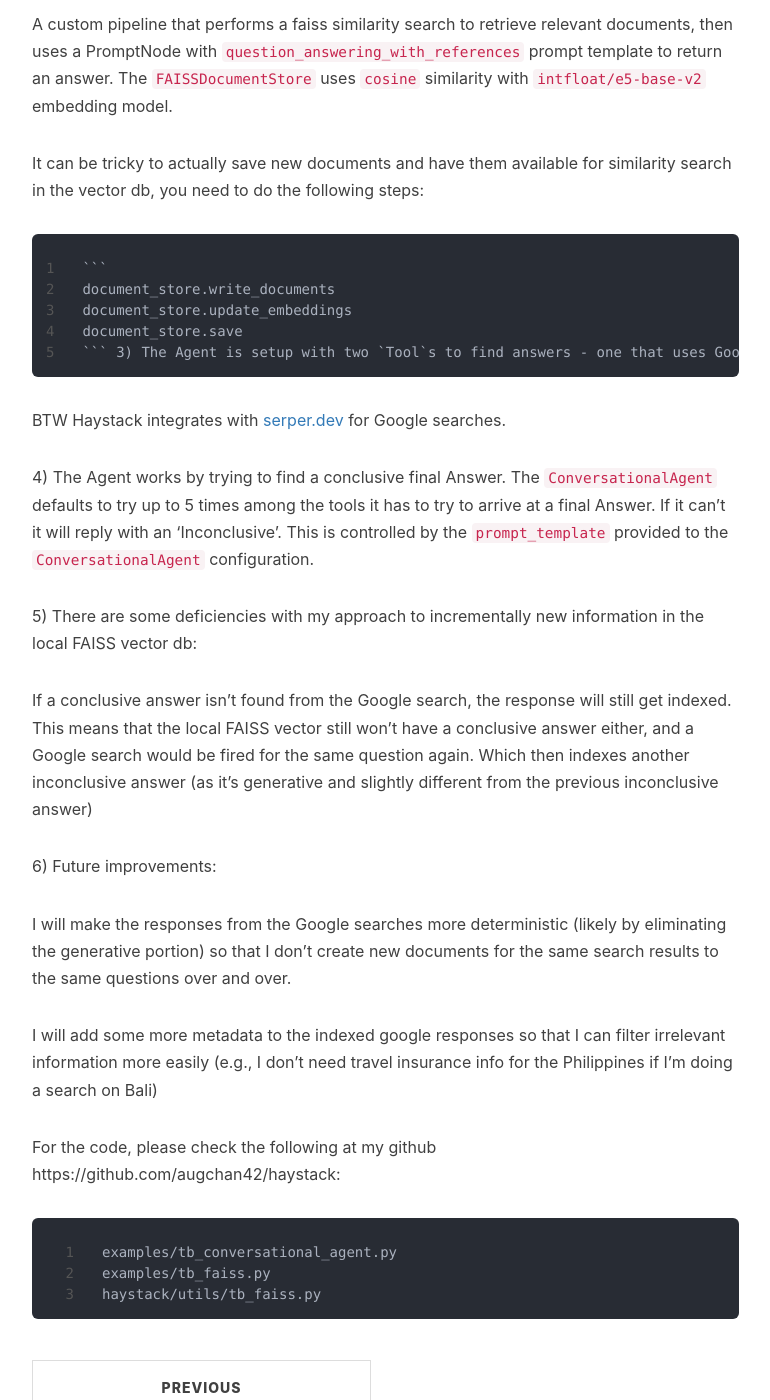
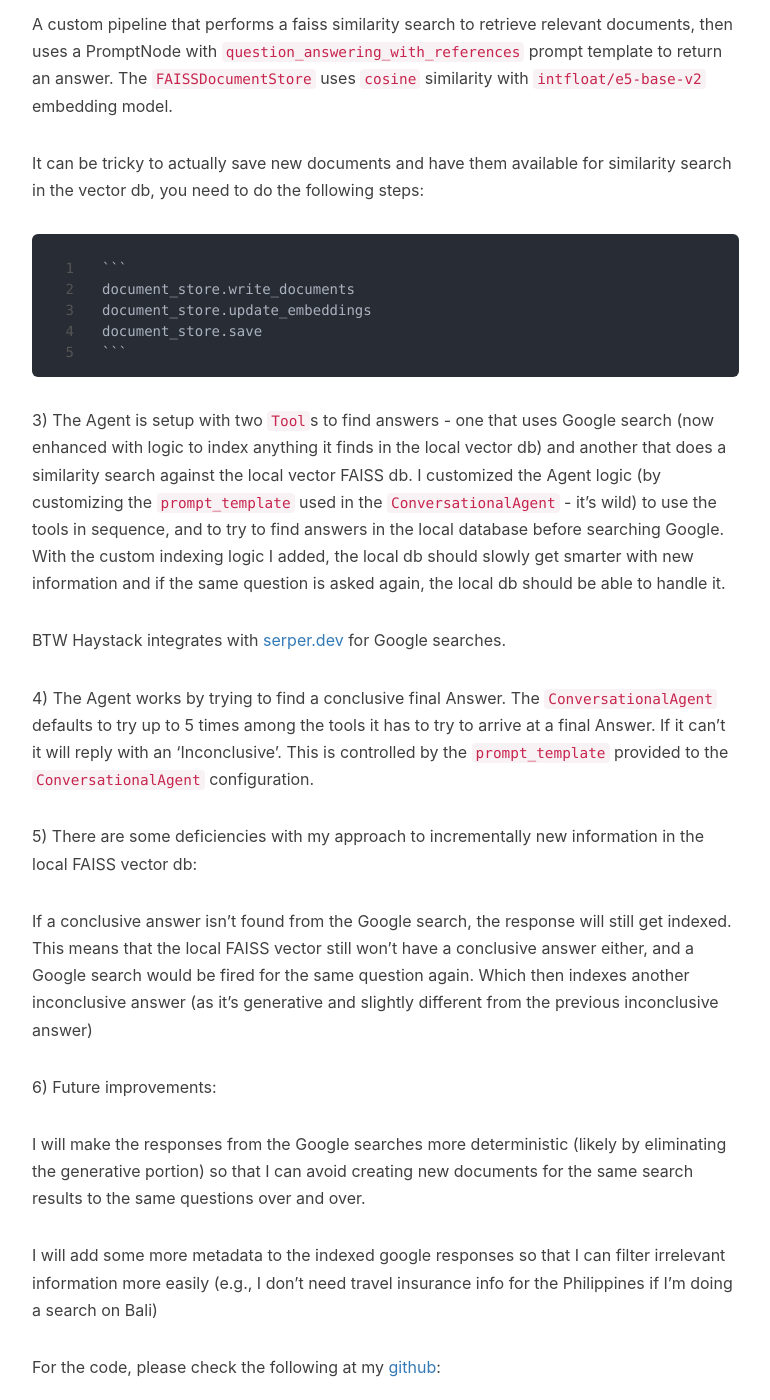
Before and after one commit to augchan42/augchan42.github.io, a Jekyll site: the page built from _posts/2024-02-01-Optimizing RAG on Haystack.md, in a window 1280 px wide and 1400 px high, scrolled down 1090 px. Shown: the whole window, without its empty margins (233-1003 px from the left). Built offline with Jekyll 4.4.1, drawn with Linux system fonts in a browser that asks for light colours; nearby versions of some CDN libraries; comment, search, counter and statistics services are not loaded.

Commit message:
formatting

````diff
--- a/_posts/2024-02-01-Optimizing RAG on Haystack.md
+++ b/_posts/2024-02-01-Optimizing RAG on Haystack.md
@@ -40,6 +40,7 @@
     document_store.update_embeddings
     document_store.save
     ```
+
 3) The Agent is setup with two `Tool`s to find answers - one that uses Google search (now enhanced with logic to index anything it finds in the local vector db) and another that does a similarity search against the local vector FAISS db.  I customized the Agent logic (by customizing the `prompt_template` used in the `ConversationalAgent` - it's wild) to use the tools in sequence, and to try to find answers in the local database before searching Google.  With the custom indexing logic I added, the local db should slowly get smarter with new information and if the same question is asked again, the local db should be able to handle it.
 
 BTW Haystack integrates with [serper.dev](https://serper.dev) for Google searches.
@@ -52,11 +53,11 @@
 
 6) Future improvements:
 
-I will make the responses from the Google searches more deterministic (likely by eliminating the generative portion) so that I don't create new documents for the same search results to the same questions over and over.
+I will make the responses from the Google searches more deterministic (likely by eliminating the generative portion) so that I can avoid creating new documents for the same search results to the same questions over and over.
 
 I will add some more metadata to the indexed google responses so that I can filter irrelevant information more easily (e.g., I don't need travel insurance info for the Philippines if I'm doing a search on Bali)
 
-For the code, please check the following at my github https://github.com/augchan42/haystack:
+For the code, please check the following at my [github](https://github.com/augchan42/haystack):
 
 ```
 examples/tb_conversational_agent.py
````
